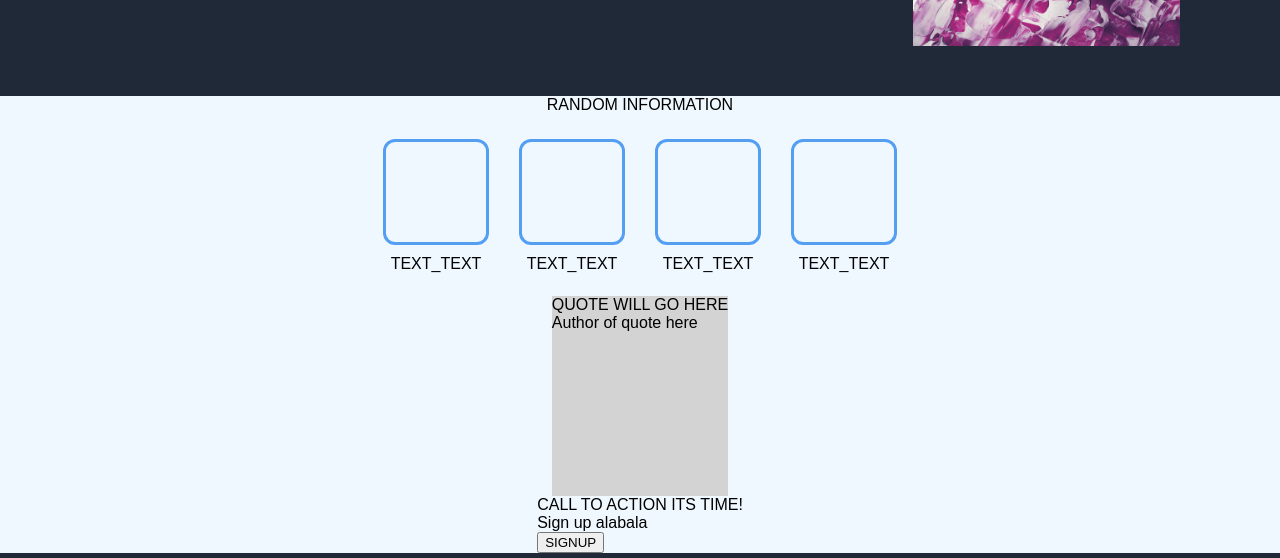
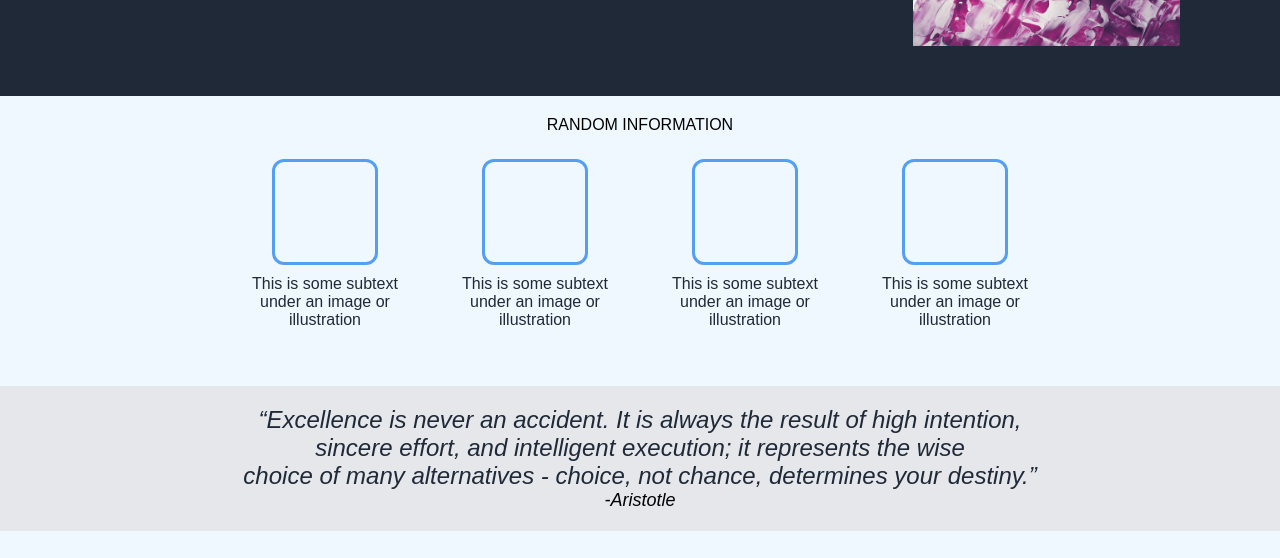
Before and after one commit to veykos/landing_page, a plain HTML site: page index.html in a window 1280 px wide. Shown: the part 242-800 px from the top of the page. Drawn offline with Linux system fonts and the light colour scheme.

Commit message:
Improve look and change some classes

```diff
--- a/index.html
+++ b/index.html
@@ -35,35 +35,37 @@
             <div class="square_holder">
                 <div class="card_holder">
                     <div class="square"></div>
-                    <div class="card">TEXT_TEXT</div>
+                    <div class="card">This is some subtext under an image or illustration</div>
                 </div>
                 <div class="card_holder">
                     <div class="square"></div>
-                    <div class="card">TEXT_TEXT</div>
+                    <div class="card">This is some subtext under an image or illustration</div>
                 </div>
                 <div class="card_holder">
                     <div class="square"></div>
-                    <div class="card">TEXT_TEXT</div>
+                    <div class="card">This is some subtext under an image or illustration</div>
                 </div>
                 <div class="card_holder">
                     <div class="square"></div>
-                    <div class="card">TEXT_TEXT</div>
+                    <div class="card">This is some subtext under an image or illustration</div>
                 </div>
             </div>
         </div>
 
         <div class="body2">
-            <div class="quote_text">QUOTE WILL GO HERE</div>
-            <div class="quote_author">Author of quote here</div>
+            <div class="quote_text">“Excellence is never an accident. It is always the result of high intention,
+                <br>sincere effort, and intelligent execution; it represents the wise
+                <br> choice of many alternatives - choice, not chance, determines your destiny.”</div>
+            <div class="quote_author">-Aristotle</div>
         </div>
 
         <div class="body3">
             <div class="banner">
                 <div class="text">
-                    <div class="first_line">CALL TO ACTION ITS TIME!</div>
-                    <div class="second_line">Sign up alabala</div>
+                    <div class="first_line">CALL TO ACTION, IT'S TIME!</div>
+                    <div class="second_line">Sign up for our product by clicking the button over there!</div>
                 </div>
-                <button class="signup">SIGNUP</button>
+                <button class="signup">Sign up</button>
             </div>
         </div>
     </div>
--- a/style.css
+++ b/style.css
@@ -78,7 +78,8 @@ h1, p {
     align-items: center;
     padding:0px;
     gap:25px;
-    height: 200px;
+    height: 250px;
+    margin: 20px 0px;
 }
 .square {
     height: 100px;
@@ -93,6 +94,7 @@ h1, p {
     flex-direction: column;
     gap: 10px;
     align-items: center;
+    width:180px;
 
 }
 .square_holder {
@@ -100,14 +102,65 @@ h1, p {
     gap: 30px;
 }
 
-.body2 {
-    flex:auto;
-    height: 200px;
-    background-color: lightgray;
+.card {
+    text-align: center;
+    color:#1F2937
 }
 
+.body2 {
+    display:inline-block;
+    text-align: center;
+    width:100%;
+    padding: 20px 0px;
+    background-color: #E5E7EB;
+}
+.quote_text {
+    font-size: 24px;
+    font-style:italic;
+    color: #1F2937;
+    flex-wrap:nowrap;
+    flex-shrink: 0;
+}
 
+.quote_author {
+    font-size: 18px;
+    font-style: italic;
+    text-align: center;
+}
 
+.banner {
+    box-sizing: border-box;
+    margin: 70px 0px;
+    width:700px;
+    height: 100px;
+    background-color: #3882f6;
+    border-radius: 10px;
+    display:flex;
+    justify-content: space-between;
+    align-items: center;
+    box-shadow: 2px 2px #96aac7;
+    padding:20px 50px;
+}
+
+.text {
+    color: aliceblue;
+    font-family: sans-serif;
+}
+.first_line {
+    font-weight: bold;
+    margin-bottom:3px;
+}
+
+.signup {
+    border: 2px solid aliceblue;
+    border-radius: 6px;
+    background-color: #3882f6;
+    width:80px;
+    height: 25px;
+    color:aliceblue;
+    font-family: sans-serif;
+    font-weight: bold
+}
 
 .footer {
     display:flex;
```
